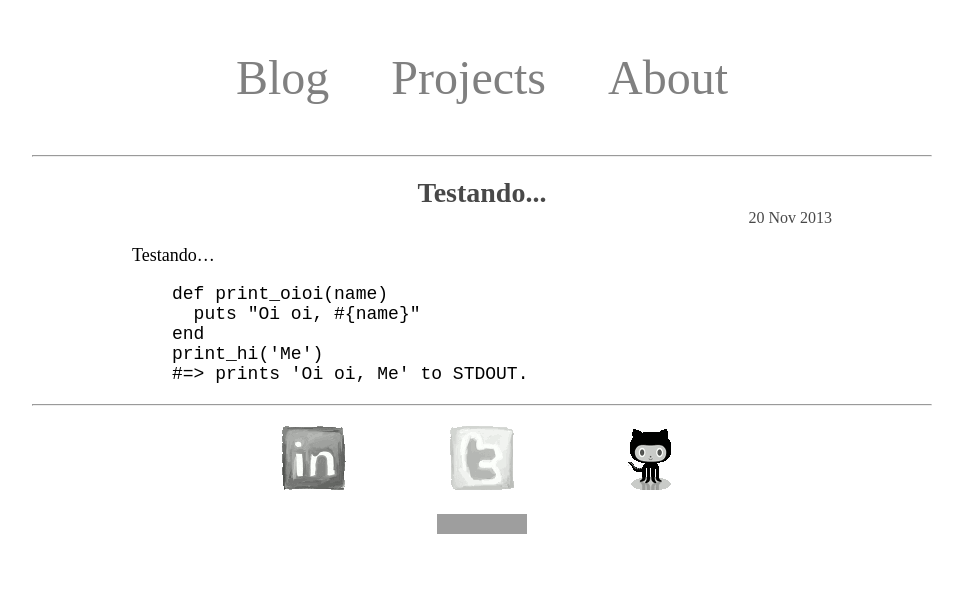
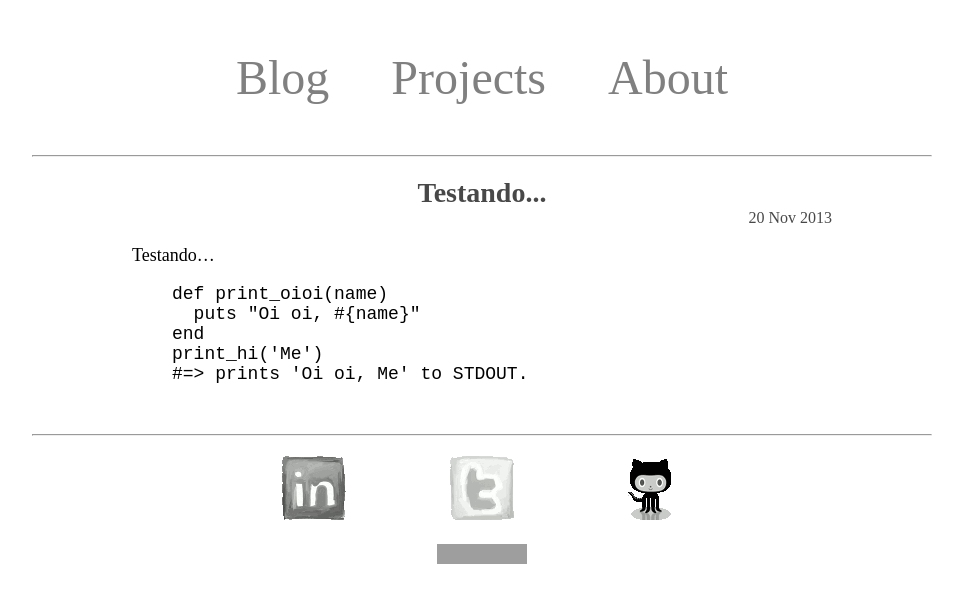
Before and after one commit to robas/robas.github.io, a Jekyll site: the page built from _posts/2013-11-20-Testando....markdown, in a window 1280 px wide. Shown: the top 603 px of the page, without its empty margins (158-1121 px from the left). Built offline with Jekyll 4.4.1, drawn with Linux system fonts in a browser that asks for light colours; nearby versions of some CDN libraries; some web fonts are replaced; Markdown is read by kramdown in place of the engine named in the settings; grey boxes are pictures that could not be loaded.

Commit message:
Update robas.css

```diff
--- a/css/robas.css
+++ b/css/robas.css
@@ -180,7 +180,7 @@ body {
 	margin-left: 100px;
 	margin-right: 100px;
 	margin-top: 20px;
-	margin-bottom: 20px;
+	margin-bottom: 50px;
 }
 #texto_post {
 	font-family: "Anaheim";
```
